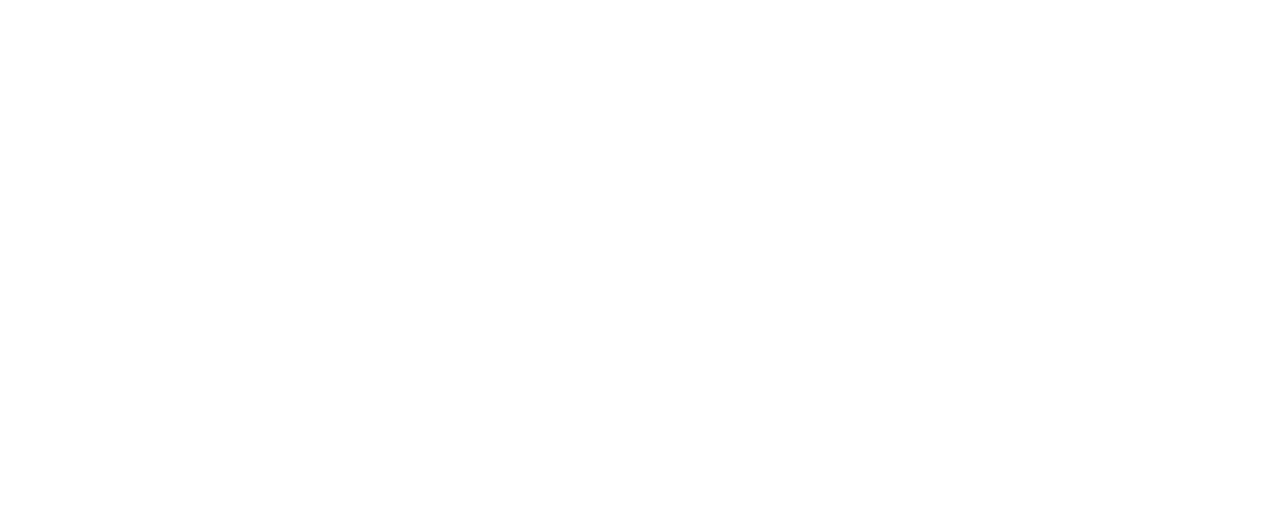
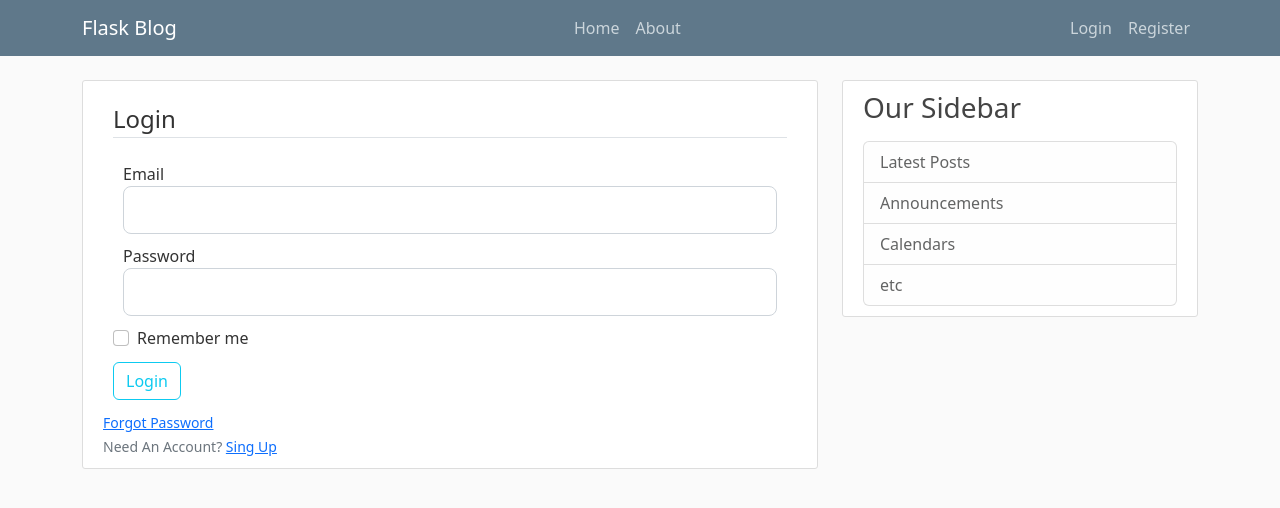
Before and after one commit to LucasSoares2810/Simple_Blog_Flask, a Flask app: page /login in a window 1280 px wide. Before the commit the part shown is empty. Shown: the top 508 px of the page. Run offline with Flask 2, Linux system fonts and the light colour scheme.

Commit message:
Melhorando login e register

```diff
--- a/flaskBlog.py
+++ b/flaskBlog.py
@@ -40,9 +40,15 @@ def register():
     return render_template('register.html', title='Register', form=form)
 
 
-@app.route('/login')
+@app.route('/login', methods=['GET', 'POST'])
 def login():
     form = LoginForm()
+    if form.validate_on_submit():
+        if form.email.data == 'lucaslebre138@gmail.com' and form.password.data == '123':
+            flash(f'You have been logged in {form.email.data} !', 'success')
+            return redirect(url_for('home'))
+        else:
+            flash(f'Login Unsuccessful. Please check the Username or the Password', 'danger')
     return render_template('login.html', title='Register', form=form)
 
 
--- a/templates/layout.html
+++ b/templates/layout.html
@@ -23,13 +23,13 @@
             </button>
             <div class="collapse navbar-collapse" id="navbarToggle">
             <div class="navbar-nav mr-auto">
-                <a class="nav-item nav-link" href="/">Home</a>
-                <a class="nav-item nav-link" href="/about">About</a>
+                <a class="nav-item nav-link" href="{{ url_for('home') }}">Home</a>
+                <a class="nav-item nav-link" href="{{ url_for('about')}}">About</a>
             </div>
             <!-- Navbar Right Side -->
             <div class="navbar-nav">
-                <a class="nav-item nav-link" href="/login">Login</a>
-                <a class="nav-item nav-link" href="/register">Register</a>
+                <a class="nav-item nav-link" href="{{ url_for('login')}}">Login</a>
+                <a class="nav-item nav-link" href="{{ url_for('register')}}">Register</a>
             </div>
             </div>
         </div>
--- a/templates/login.html
+++ b/templates/login.html
@@ -0,0 +1,59 @@
+{% extends "layout.html" %}
+
+{% block content %}
+    <div class="content-section ">
+        <form method="POST" action="">
+            {{ form.hidden_tag() }}
+            <fieldset class="form-group">
+                <legend class="border-bottom mb-4"> Login </legend>
+
+                <div class="form-group">
+                    {{ form.email.label(class="form-control-label") }}
+                        {% if form.email.errors %}
+                            {{ form.email(class="form-control form-control-lg is-invalid")}}
+                            <div class="invalid-feedback">
+                                {% for error in form.email.errors %}
+                                    <span> {{error}}</span>
+                                {% endfor %}
+                            </div>
+                        {% else %}
+                            {{ form.email(class="form-control form-control-lg")}}
+                        {% endif %}
+                </div>
+
+                <div class="form-group">
+                    {{ form.password.label(class="form-control-label") }}
+                    {% if form.password.errors %}
+                        {{ form.password(class="form-control form-control-lg is-invalid")}}
+                        <div class="invalid-feedback">
+                            {% for error in form.password.errors %}
+                                <span> {{error}}</span>
+                            {% endfor %}
+                        </div>
+                    {% else %}
+                        {{ form.password(class="form-control form-control-lg")}}
+                    {% endif %}
+                </div>
+                <div class="form-check">
+                    {{ form.remember(class="form-check-input") }}
+                    {{ form.remember.label(class="form-check-label") }}
+
+                </div>
+
+            </fieldset>
+
+            <div class="form-group">
+                {{ form.submit(class="btn btn-outline-info")}}
+            </div>
+
+            <small class="text-muted ml-2">
+                <a href="#">Forgot Password</a>
+            </small>
+        </form>
+        <div class="border-top- pt3">
+            <small class="text-muted">
+                Need An Account? <a class="ml-2" href="{{ url_for('register') }}"> Sing Up </a>
+            </small>
+        </div>
+    </div>
+{% endblock content %}
```
Also changed, not shown: templates/register.html (+43 -5 lines).
